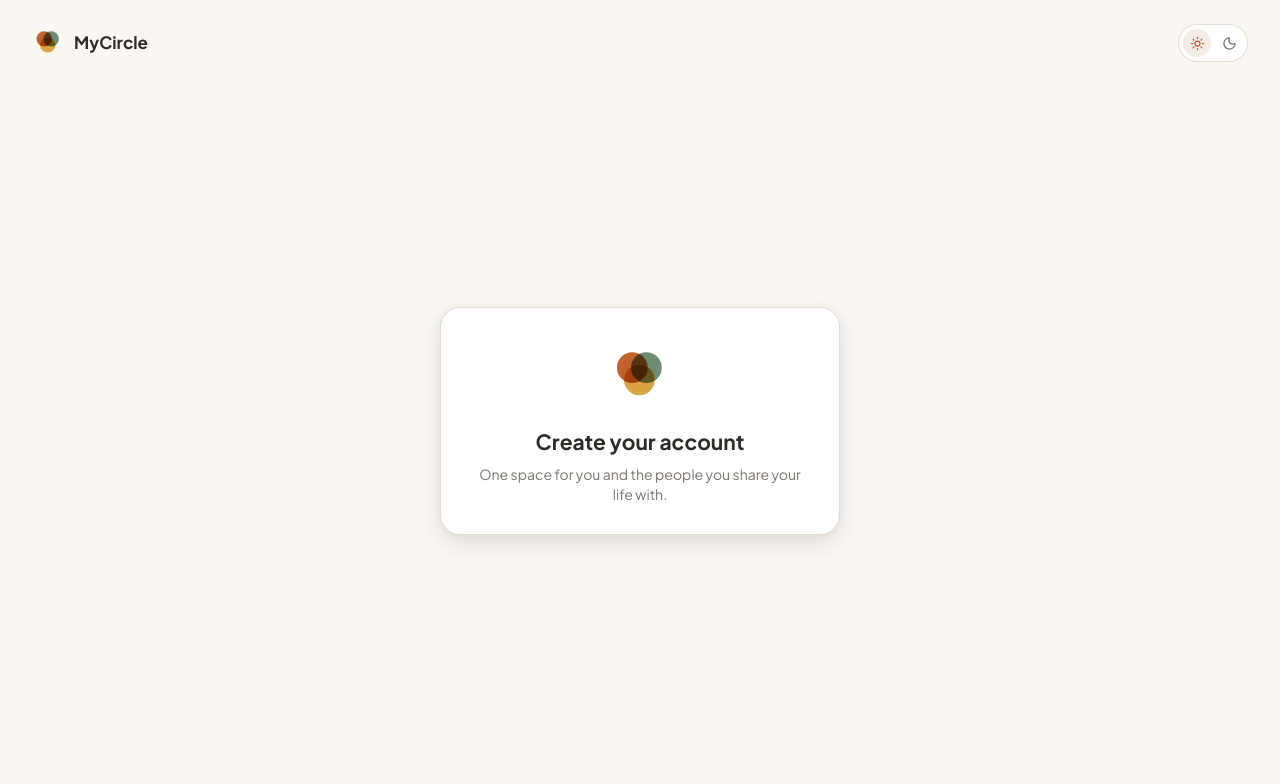
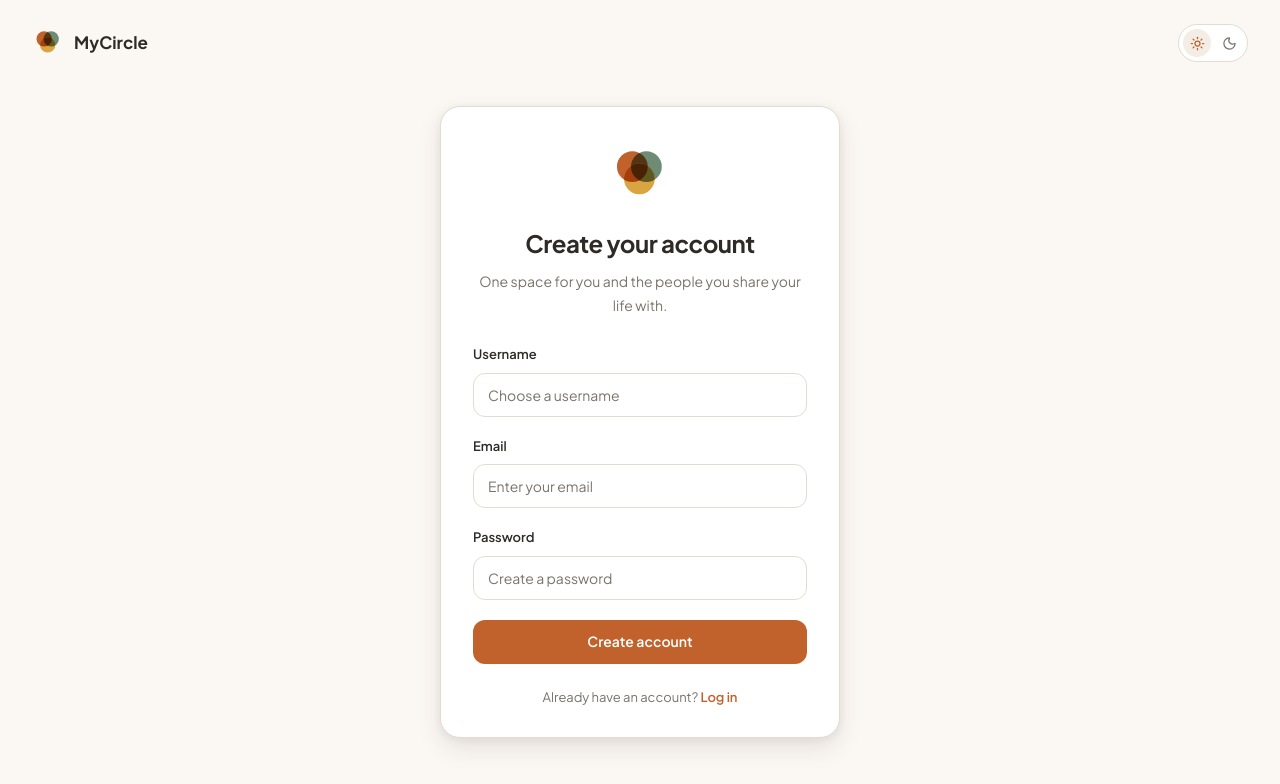
Before and after one commit to Pannacodes/MyCircle-client, a React (Vite) app: page /signup in a window 1280 px wide. Shown: the top 784 px of the page. Built offline with nearby package versions, Linux system fonts and the light colour scheme; no server answers.

Commit message:
login/signup done & tested styling design

```diff
--- a/src/App.jsx
+++ b/src/App.jsx
@@ -3,6 +3,7 @@ import { Routes, Route } from "react-router-dom";
 import Home from "./pages/Home";
 import Profile from "./pages/Profile";
 import Signup from "./pages/auth/Signup";
+import Login from "./pages/auth/Login";
 
 
 function App() {
@@ -11,6 +12,7 @@ function App() {
       <Route path="/" element={<Home />} />
       <Route path="/profile" element={<Profile />} />
       <Route path="/signup" element={<Signup />} />
+      <Route path="/login" element={<Login />} />
     </Routes>
   );
 }
--- a/src/pages/auth/Login.jsx
+++ b/src/pages/auth/Login.jsx
@@ -0,0 +1,135 @@
+import { useContext, useState } from "react";
+import { Link, useNavigate } from "react-router-dom";
+
+import AuthLayout from "../../components/auth/AuthLayout";
+import { AuthContext } from "../../context/auth.context";
+
+function Login() {
+  const { loginUser } = useContext(AuthContext);
+  const navigate = useNavigate();
+
+  const [email, setEmail] = useState("");
+  const [password, setPassword] = useState("");
+
+  const [errorMessage, setErrorMessage] = useState("");
+  const [isLoading, setIsLoading] = useState(false);
+
+  const handleSubmit = async (event) => {
+    event.preventDefault();
+
+    setErrorMessage("");
+
+    if (!email || !password) {
+      setErrorMessage("Please fill in all fields.");
+      return;
+    }
+
+    try {
+      setIsLoading(true);
+
+      await loginUser(email, password);
+
+      navigate("/");
+    } catch (error) {
+      console.log(error);
+
+      if (error.response?.data?.message) {
+        setErrorMessage(error.response.data.message);
+      } else {
+        setErrorMessage("Something went wrong. Please try again.");
+      }
+    } finally {
+      setIsLoading(false);
+    }
+  };
+
+  return (
+    <AuthLayout>
+      {/* Heading */}
+      <div className="text-center">
+        <h1 className="text-[24px] font-extrabold tracking-[-0.02em]">
+          Welcome back
+        </h1>
+
+        <p className="mt-2 text-[14px] leading-6 text-(--mycircle-muted)">
+          Your circle's been busy, let's see what's new.
+        </p>
+      </div>
+
+      {/* Form */}
+      <form onSubmit={handleSubmit} className="mt-7 space-y-5">
+        {/* Email */}
+        <div>
+          <label
+            htmlFor="email"
+            className="mb-2 block text-[13px] font-semibold"
+          >
+            Email
+          </label>
+
+          <input
+            id="email"
+            type="email"
+            value={email}
+            onChange={(event) => setEmail(event.target.value)}
+            placeholder="Enter your email"
+            className="h-11 w-full rounded-xl border border-(--mycircle-border) bg-(--mycircle-surface) px-3.5 text-[14px] outline-none placeholder:text-(--mycircle-muted) focus:border-(--mycircle-primary) focus:ring-2 focus:ring-(--mycircle-primary-tint)"
+          />
+        </div>
+
+        {/* Password */}
+        <div>
+          <div className="mb-2 flex items-center justify-between">
+            <label
+              htmlFor="password"
+              className="block text-[13px] font-semibold"
+            >
+              Password
+            </label>
+          </div>
+
+          <input
+            id="password"
+            type="password"
+            value={password}
+            onChange={(event) => setPassword(event.target.value)}
+            placeholder="Enter your password"
+            className="h-11 w-full rounded-xl border border-(--mycircle-border) bg-(--mycircle-surface) px-3.5 text-[14px] outline-none placeholder:text-(--mycircle-muted) focus:border-(--mycircle-primary) focus:ring-2 focus:ring-(--mycircle-primary-tint)"
+          />
+        </div>
+
+        {/* Error */}
+        {errorMessage && (
+          <p
+            role="alert"
+            className="rounded-lg border border-(--mycircle-error)/20 bg-(--mycircle-error)/10 px-3 py-2.5 text-[13px] text-(--mycircle-error)"
+          >
+            {errorMessage}
+          </p>
+        )}
+
+        {/* Submit */}
+        <button
+          type="submit"
+          disabled={isLoading}
+          className="h-11 w-full rounded-xl bg-(--mycircle-primary) px-4 text-[14px] font-semibold text-white transition-colors hover:bg-(--mycircle-primary-hover) disabled:cursor-not-allowed disabled:opacity-60"
+        >
+          {isLoading ? "Logging in..." : "Log in"}
+        </button>
+      </form>
+
+      {/* Signup link */}
+      <p className="mt-6 text-center text-[13px] text-(--mycircle-muted)">
+        New here?{" "}
+        <Link
+          to="/signup"
+          className="font-semibold text-(--mycircle-primary) hover:text-(--mycircle-primary-hover)"
+        >
+          Create an account
+        </Link>
+      </p>
+    </AuthLayout>
+  );
+}
+
+export default Login;
--- a/src/pages/auth/Signup.jsx
+++ b/src/pages/auth/Signup.jsx
@@ -1,14 +1,150 @@
+import { useContext, useState } from "react";
+import { Link, useNavigate } from "react-router-dom";
+
 import AuthLayout from "../../components/auth/AuthLayout";
+import { AuthContext } from "../../context/auth.context";
 
 function Signup() {
+  const { signupUser } = useContext(AuthContext);
+  const navigate = useNavigate();
+
+  const [username, setUsername] = useState("");
+  const [email, setEmail] = useState("");
+  const [password, setPassword] = useState("");
+
+  const [errorMessage, setErrorMessage] = useState("");
+  const [isLoading, setIsLoading] = useState(false);
+
+  const handleSubmit = async (event) => {
+    event.preventDefault();
+
+    setErrorMessage("");
+
+    if (!username || !email || !password) {
+      setErrorMessage("Please fill in all fields.");
+      return;
+    }
+
+    try {
+      setIsLoading(true);
+
+      await signupUser(username, email, password);
+
+      navigate("/login");
+    } catch (error) {
+      console.log(error);
+
+      if (error.response?.data?.message) {
+        setErrorMessage(error.response.data.message);
+      } else {
+        setErrorMessage("Something went wrong. Please try again.");
+      }
+    } finally {
+      setIsLoading(false);
+    }
+  };
+
   return (
     <AuthLayout>
-      <h1 className="text-center text-[21px] font-extrabold">
-        Create your account
-      </h1>
+      {/* Heading */}
+      <div className="text-center">
+        <h1 className="text-[24px] font-extrabold tracking-[-0.02em]">
+          Create your account
+        </h1>
 
-      <p className="mt-1.5 text-center text-sm text-(--mycircle-muted)">
-        One space for you and the people you share your life with.
+        <p className="mt-2 text-[14px] leading-6 text-(--mycircle-muted)">
+          One space for you and the people you share your life with.
+        </p>
+      </div>
+
+      {/* Form */}
+      <form onSubmit={handleSubmit} className="mt-7 space-y-5">
+        {/* Username */}
+        <div>
+          <label
+            htmlFor="username"
+            className="mb-2 block text-[13px] font-semibold"
+          >
+            Username
+          </label>
+
+          <input
+            id="username"
+            type="text"
+            value={username}
+            onChange={(event) => setUsername(event.target.value)}
+            placeholder="Choose a username"
+            className="h-11 w-full rounded-xl border border-(--mycircle-border) bg-(--mycircle-surface) px-3.5 text-[14px] outline-none placeholder:text-(--mycircle-muted) focus:border-(--mycircle-primary) focus:ring-2 focus:ring-(--mycircle-primary-tint)"
+          />
+        </div>
+
+        {/* Email */}
+        <div>
+          <label
+            htmlFor="email"
+            className="mb-2 block text-[13px] font-semibold"
+          >
+            Email
+          </label>
+
+          <input
+            id="email"
+            type="email"
+            value={email}
+            onChange={(event) => setEmail(event.target.value)}
+            placeholder="Enter your email"
+            className="h-11 w-full rounded-xl border border-(--mycircle-border) bg-(--mycircle-surface) px-3.5 text-[14px] outline-none placeholder:text-(--mycircle-muted) focus:border-(--mycircle-primary) focus:ring-2 focus:ring-(--mycircle-primary-tint)"
+          />
+        </div>
+
+        {/* Password */}
+        <div>
+          <label
+            htmlFor="password"
+            className="mb-2 block text-[13px] font-semibold"
+          >
+            Password
+          </label>
+
+          <input
+            id="password"
+            type="password"
+            value={password}
+            onChange={(event) => setPassword(event.target.value)}
+            placeholder="Create a password"
+            className="h-11 w-full rounded-xl border border-(--mycircle-border) bg-(--mycircle-surface) px-3.5 text-[14px] outline-none placeholder:text-(--mycircle-muted) focus:border-(--mycircle-primary) focus:ring-2 focus:ring-(--mycircle-primary-tint)"
+          />
+        </div>
+
+        {/* Error */}
+        {errorMessage && (
+          <p
+            role="alert"
+            className="rounded-lg border border-(--mycircle-error)/20 bg-(--mycircle-error)/10 px-3 py-2.5 text-[13px] text-(--mycircle-error)"
+          >
+            {errorMessage}
+          </p>
+        )}
+
+        {/* Submit */}
+        <button
+          type="submit"
+          disabled={isLoading}
+          className="h-11 w-full rounded-xl bg-(--mycircle-primary) px-4 text-[14px] font-semibold text-white transition-colors hover:bg-(--mycircle-primary-hover) disabled:cursor-not-allowed disabled:opacity-60"
+        >
+          {isLoading ? "Creating account..." : "Create account"}
+        </button>
+      </form>
+
+      {/* Login link */}
+      <p className="mt-6 text-center text-[13px] text-(--mycircle-muted)">
+        Already have an account?{" "}
+        <Link
+          to="/login"
+          className="font-semibold text-(--mycircle-primary) hover:text-(--mycircle-primary-hover)"
+        >
+          Log in
+        </Link>
       </p>
     </AuthLayout>
   );
```
